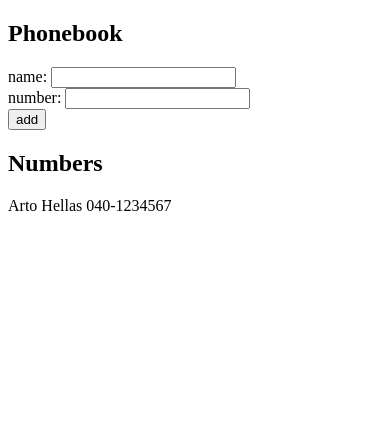
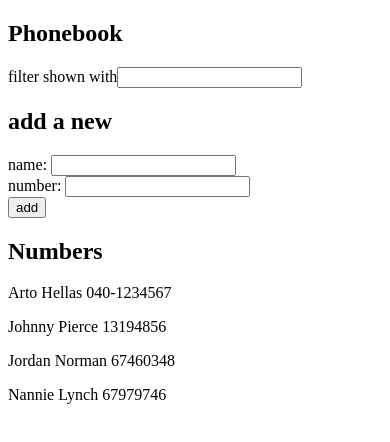
Before and after one commit to ErickFCS/FullStackOpenSubmissions, a React (Vite) app in the folder Part2/Phonebook/: page / in a window 390 px wide. Shown: the top 442 px of the page. Built offline with nearby package versions, Linux system fonts and the light colour scheme.

Commit message:
Part 2 The Phonebook Step 4

```diff
--- a/Part2/Phonebook/src/App.jsx
+++ b/Part2/Phonebook/src/App.jsx
@@ -1,21 +1,28 @@
 import { useState } from 'react'
 
-const Person = ({ name, number}) => (
+const Person = ({ name, number }) => (
   <p>{name} {number}</p>
 )
 
 const PersonList = ({ persons }) => (
-  persons.map((e, i) => (
-    <Person key={e.name + i} name={e.name} number={e.number}/>
-  ))
+  persons.map((e, i) => {
+    if (!e.visible) return
+    return (
+      <Person key={e.name + i} name={e.name} number={e.number} />
+    )
+  })
 )
 
 const App = () => {
   const [persons, setPersons] = useState([
-    { name: 'Arto Hellas', number: "040-1234567" }
+    { name: 'Arto Hellas', number: "040-1234567", visible: true },
+    { name: 'Johnny Pierce', number: "13194856", visible: true },
+    { name: 'Jordan Norman', number: "67460348", visible: true },
+    { name: 'Nannie Lynch', number: "67979746", visible: true },
   ])
   const [newName, setNewName] = useState('')
   const [newNumber, setNewNumber] = useState('')
+  const [search, setSearch] = useState('')
 
   const handleAdd = (event) => {
     event.preventDefault()
@@ -27,7 +34,7 @@ const App = () => {
       alert(`${newName} is already added to phonebook with number ${newNumber}`)
       return
     }
-    setPersons(persons.concat({ name: newName, number: newNumber }))
+    setPersons(persons.concat({ name: newName, number: newNumber, visible: true }))
   }
 
   const handleNameInput = (event) => {
@@ -38,9 +45,27 @@ const App = () => {
     setNewNumber(event.target.value)
   }
 
+  const handleSearch = (event) => {
+    setSearch(event.target.value)
+    const newPersons = persons.map((e) => {
+      let regExp = new RegExp(event.target.value, "i")
+      if (e.name.match(regExp)) {
+        e.visible = true
+      } else {
+        e.visible = false
+      }
+      return e
+    })
+    setPersons(newPersons)
+  }
+
   return (
     <div>
       <h2>Phonebook</h2>
+      <div>
+        filter shown with<input type="search" onChange={handleSearch} />
+      </div>
+      <h2>add a new</h2>
       <form onSubmit={handleAdd}>
         <div>
           name: <input onChange={handleNameInput} />
```
